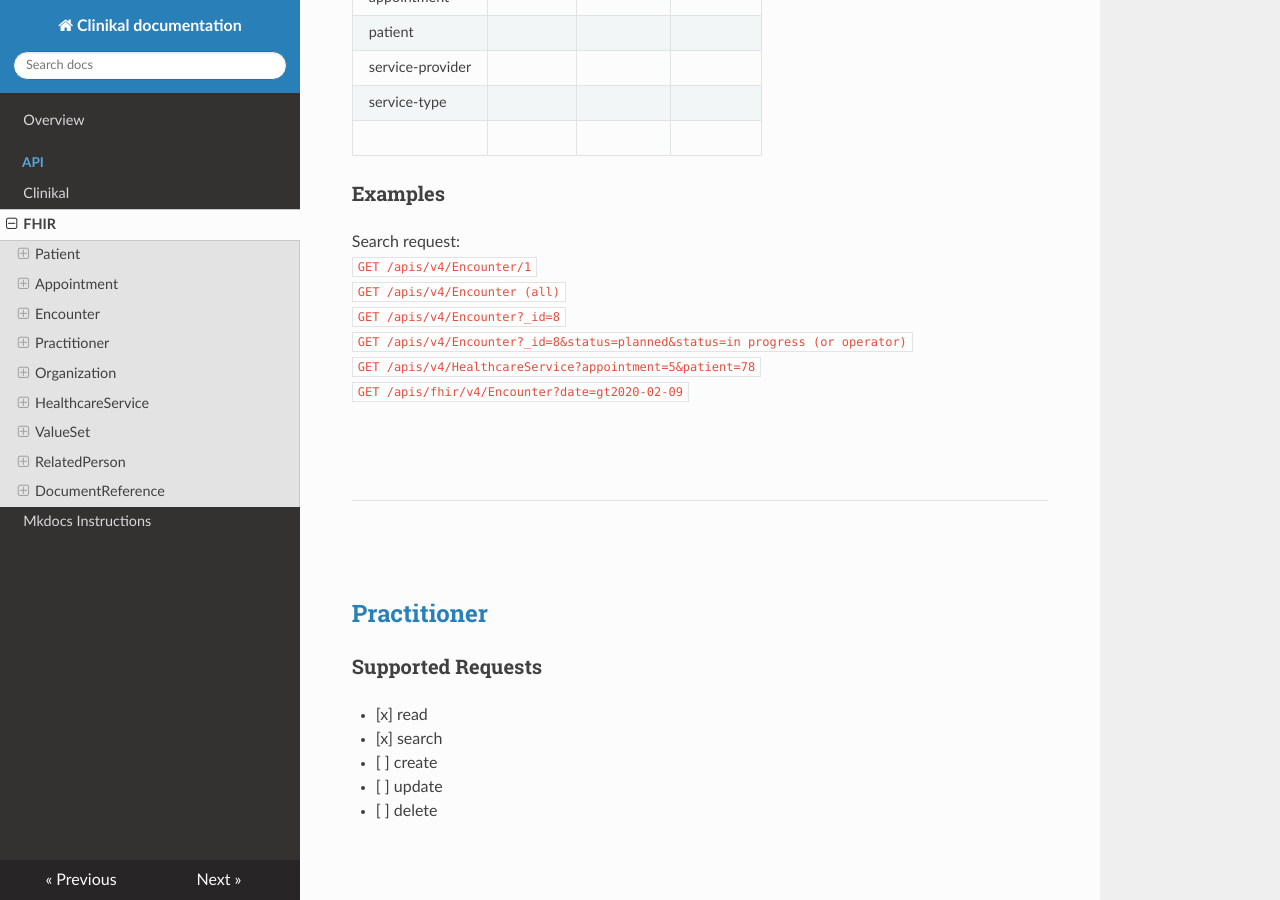
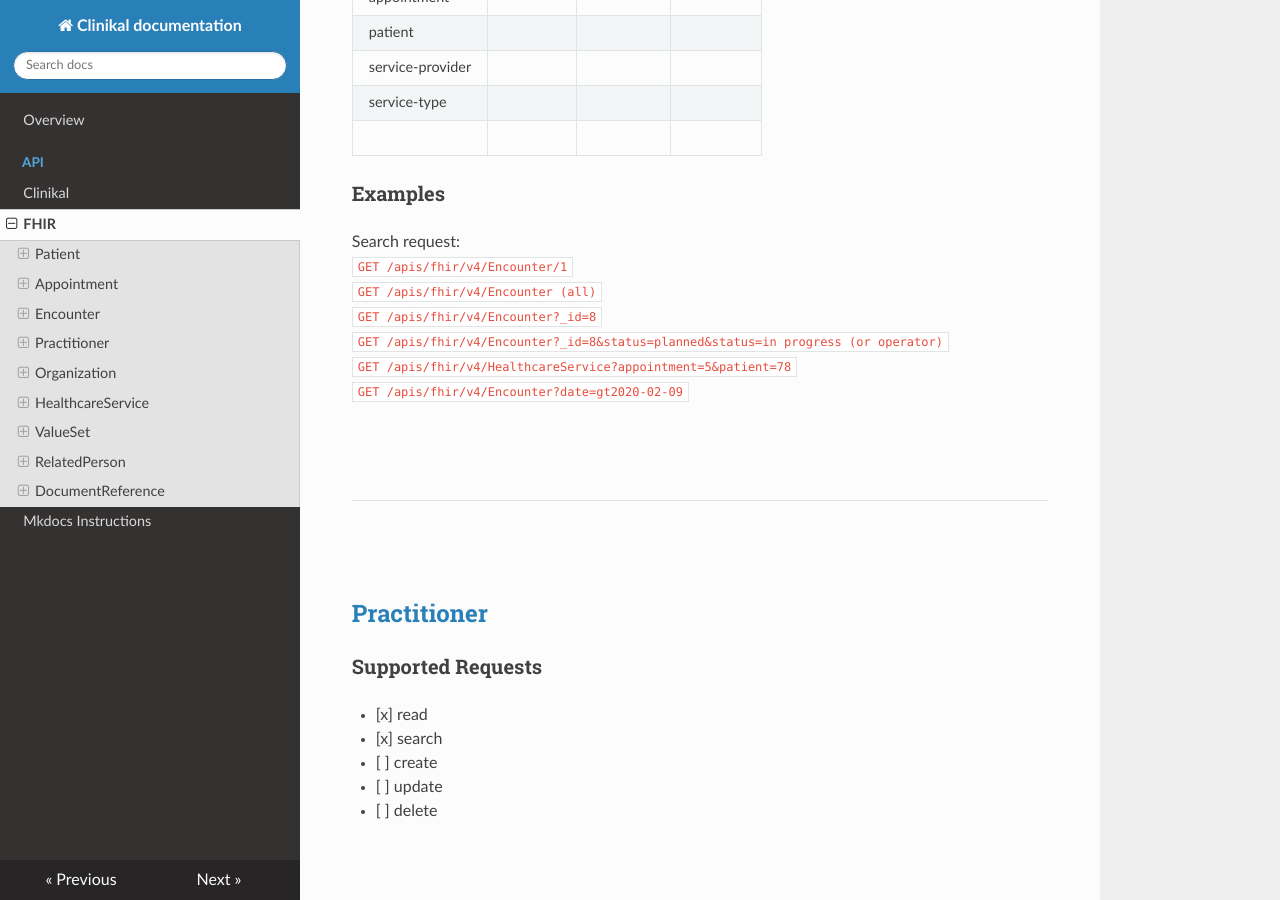
Before and after one commit to MohGovIL/Clinical-Documentation, an MkDocs documentation site: the page built from docs/api/fhir.md, in a window 1280 px wide and 900 px high, scrolled down 7245 px. Built offline with MkDocs 1.6.1, drawn with Linux system fonts in a browser that asks for light colours; nearby versions of some CDN libraries; some of the changed text lies outside the part shown.

Commit message:
Update fhir.md

```diff
--- a/docs/api/fhir.md
+++ b/docs/api/fhir.md
@@ -106,7 +106,7 @@ name||exact, contains|
 
 ### Examples
 Read request:
-`GET /apis/v4/Patient/:pid`
+`GET /apis/fhir/v4/Patient/:pid`
 
 Search requests:
 `GET /apis/fhir/v4/Patient`
@@ -115,10 +115,10 @@ Search requests:
 `GET /apis/fhir/v4/Patient?name=yosi&name=banana`
 
 Create request:
-`POST /apis/v4/Patient`
+`POST /apis/fhir/v4/Patient`
 
 Update request:
-`PUT /apis/v4/Patient/:pid`
+`PUT /apis/fhir/v4/Patient/:pid`
 
 Patch request:
 `PATCH /apis/fhir/v4/Patient/:pid`
@@ -361,11 +361,11 @@ service-type|||
 ### Examples
 
 Search request:
-`GET /apis/v4/Encounter/1`
-`GET /apis/v4/Encounter (all)`
-`GET /apis/v4/Encounter?_id=8`
-`GET /apis/v4/Encounter?_id=8&status=planned&status=in progress (or operator)`
-`GET /apis/v4/HealthcareService?appointment=5&patient=78`
+`GET /apis/fhir/v4/Encounter/1`
+`GET /apis/fhir/v4/Encounter (all)`
+`GET /apis/fhir/v4/Encounter?_id=8`
+`GET /apis/fhir/v4/Encounter?_id=8&status=planned&status=in progress (or operator)`
+`GET /apis/fhir/v4/HealthcareService?appointment=5&patient=78`
 `GET /apis/fhir/v4/Encounter?date=gt2020-02-09`
 
 <br><br>
@@ -522,11 +522,11 @@ Read request:
 `GET /apis/fhir/v4/Organization/:id`
 
 Search requests:
-`GET /apis/v4/Organization (all)`
-`GET /apis/v4/Organization?_id=8`
-`GET /apis/v4/Organization?_id=8&active=1`
-`GET /apis/v4/Organization?name=לשכת בריאות חיפה`
-`GET /apis/v4/Organization?name=חיפה&active=1`
+`GET /apis/fhir/v4/Organization (all)`
+`GET /apis/fhir/v4/Organization?_id=8`
+`GET /apis/fhir/v4/Organization?_id=8&active=1`
+`GET /apis/fhir/v4/Organization?name=לשכת בריאות חיפה`
+`GET /apis/fhir/v4/Organization?name=חיפה&active=1`
 
 <br><br>
 
```
